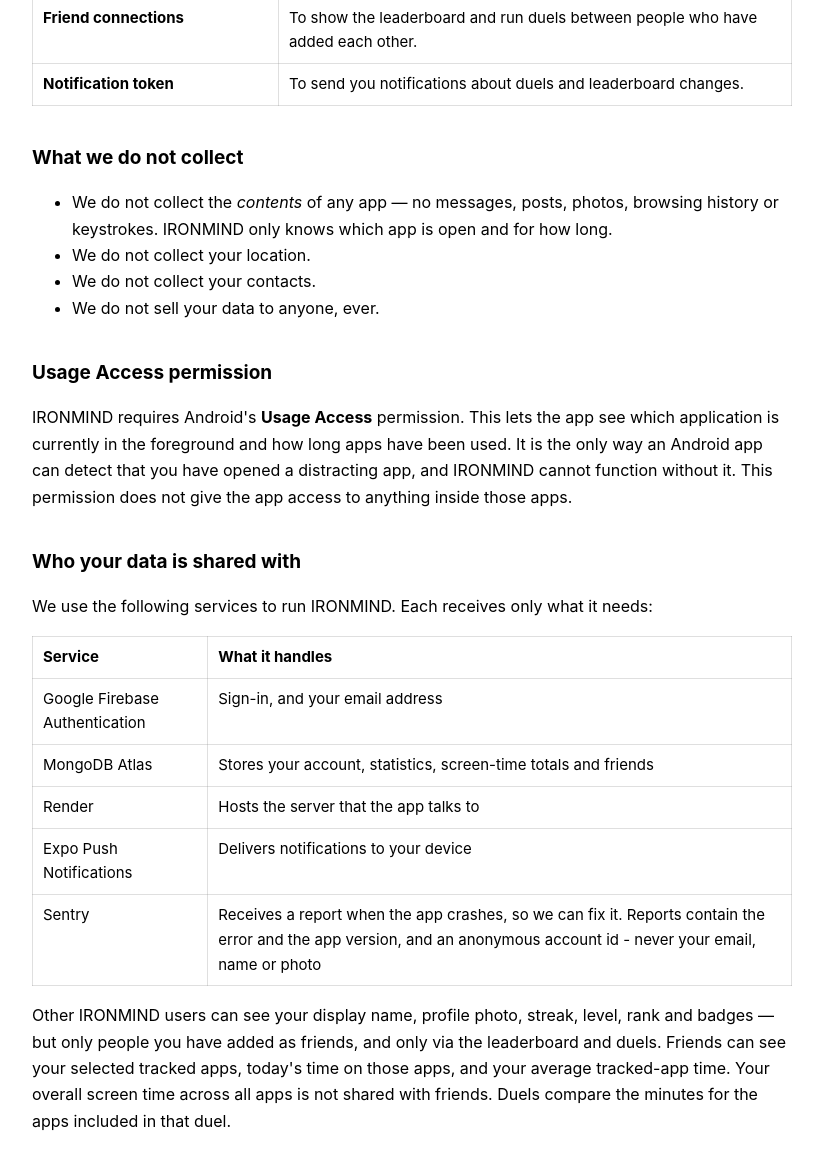
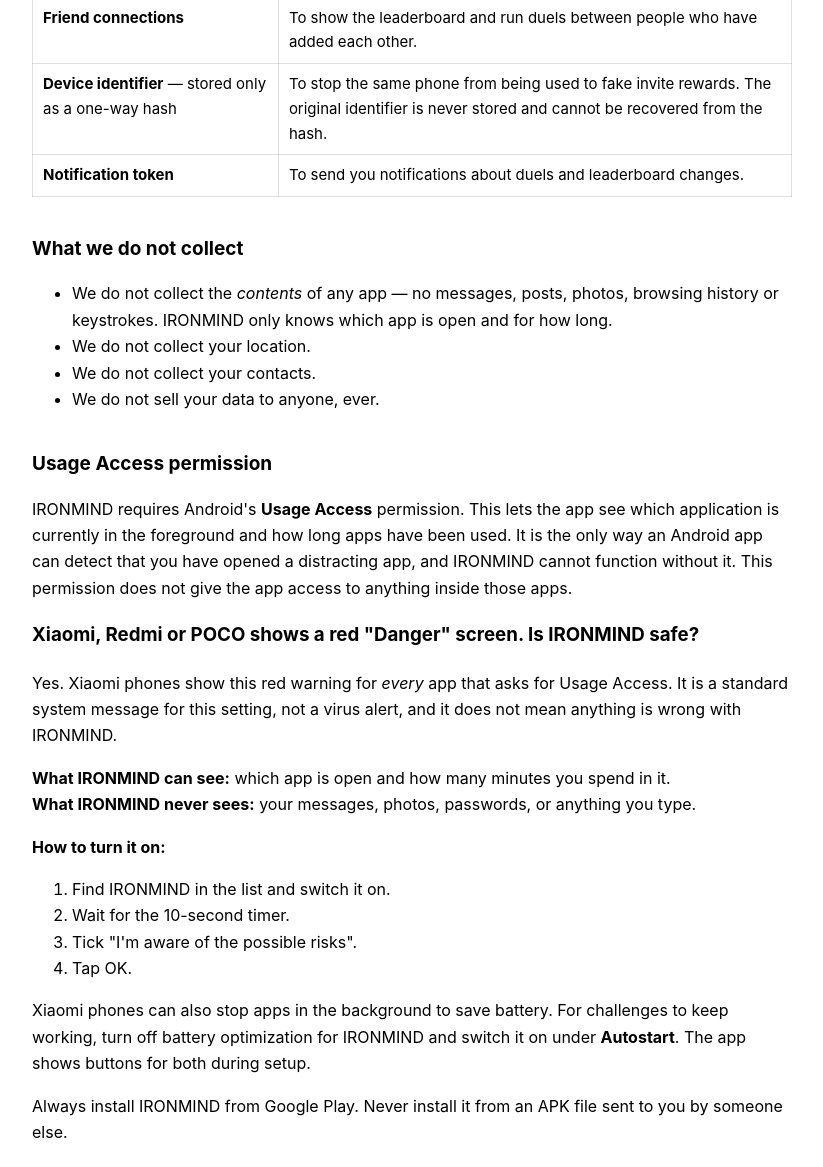
Before and after one commit to palela2009/ironmind-privacy, a plain HTML site: page index.html in a window 1280 px wide. Shown: the part 751-1918 px from the top of the page, without its empty margins (228-1051 px from the left). Drawn offline with Linux system fonts and the light colour scheme.

Commit message:
Preserve device identifier and Xiaomi help disclosures

```diff
--- a/index.html
+++ b/index.html
@@ -18,7 +18,7 @@
 <body>
 
 <h1>IRONMIND Privacy Policy</h1>
-<p class="updated">Last updated: 1 November 2026</p>
+<p class="updated">Last updated: 2 November 2026</p>
 
 <p>IRONMIND is an Android app that helps you reduce time spent on distracting apps. This
 policy explains exactly what data the app collects, why, and who it is shared with.</p>
@@ -53,6 +53,11 @@ policy explains exactly what data the app collects, why, and who it is shared wi
     <td>To show the leaderboard and run duels between people who have added each other.</td>
   </tr>
   <tr>
+    <td><strong>Device identifier</strong> — stored only as a one-way hash</td>
+    <td>To stop the same phone from being used to fake invite rewards. The original identifier is
+    never stored and cannot be recovered from the hash.</td>
+  </tr>
+  <tr>
     <td><strong>Notification token</strong></td>
     <td>To send you notifications about duels and leaderboard changes.</td>
   </tr>
@@ -73,6 +78,25 @@ which application is currently in the foreground and how long apps have been use
 only way an Android app can detect that you have opened a distracting app, and IRONMIND cannot
 function without it. This permission does not give the app access to anything inside those
 apps.</p>
+
+<h3 id="xiaomi">Xiaomi, Redmi or POCO shows a red "Danger" screen. Is IRONMIND safe?</h3>
+<p>Yes. Xiaomi phones show this red warning for <em>every</em> app that asks for Usage Access.
+It is a standard system message for this setting, not a virus alert, and it does not mean
+anything is wrong with IRONMIND.</p>
+<p><strong>What IRONMIND can see:</strong> which app is open and how many minutes you spend in it.<br>
+<strong>What IRONMIND never sees:</strong> your messages, photos, passwords, or anything you type.</p>
+<p><strong>How to turn it on:</strong></p>
+<ol>
+  <li>Find IRONMIND in the list and switch it on.</li>
+  <li>Wait for the 10-second timer.</li>
+  <li>Tick "I'm aware of the possible risks".</li>
+  <li>Tap OK.</li>
+</ol>
+<p>Xiaomi phones can also stop apps in the background to save battery. For challenges to keep
+working, turn off battery optimization for IRONMIND and switch it on under
+<strong>Autostart</strong>. The app shows buttons for both during setup.</p>
+<p>Always install IRONMIND from Google Play. Never install it from an APK file sent to you by
+someone else.</p>
 
 <h2>Who your data is shared with</h2>
 <p>We use the following services to run IRONMIND. Each receives only what it needs:</p>
```
